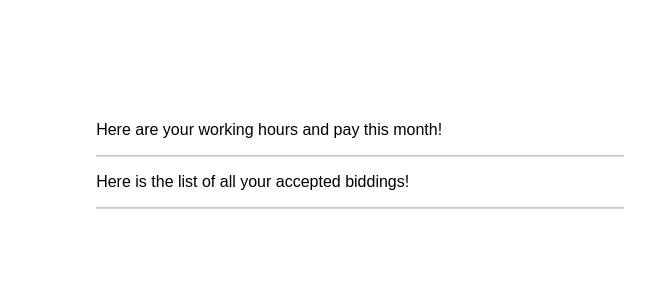
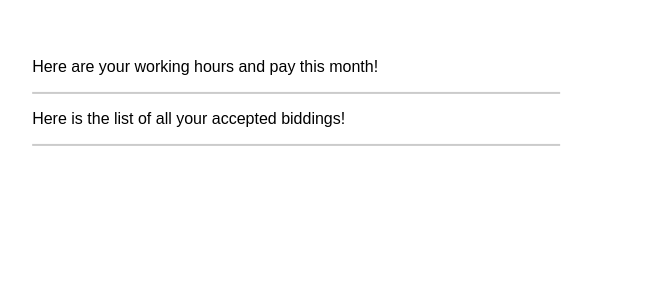
Before and after one commit to wgzesg/CS2102_2021_S1_Team11, a Flask app: template FlaskApp/templates/caretaker.html in a window 1280 px wide. Shown: the part 48-348 px from the top of the page, without its empty margins (332-987 px from the left). Run offline with Flask 2, Linux system fonts and the light colour scheme; the template is opened without the code that fills it, so the values that code supplies are empty; some libraries are stand-ins or nearby versions.

Commit message:
caretaker

```diff
--- a/FlaskApp/templates/caretaker.html
+++ b/FlaskApp/templates/caretaker.html
@@ -14,9 +14,8 @@
         }
         .content{
             position: absolute;
-            left: 45%;
-            top: 50%;
-            transform: translate(-28%,100%);
+            left: 40%;
+            transform: translate(-28%,40%);
         }
         .table1{
             width: 526px;
```
